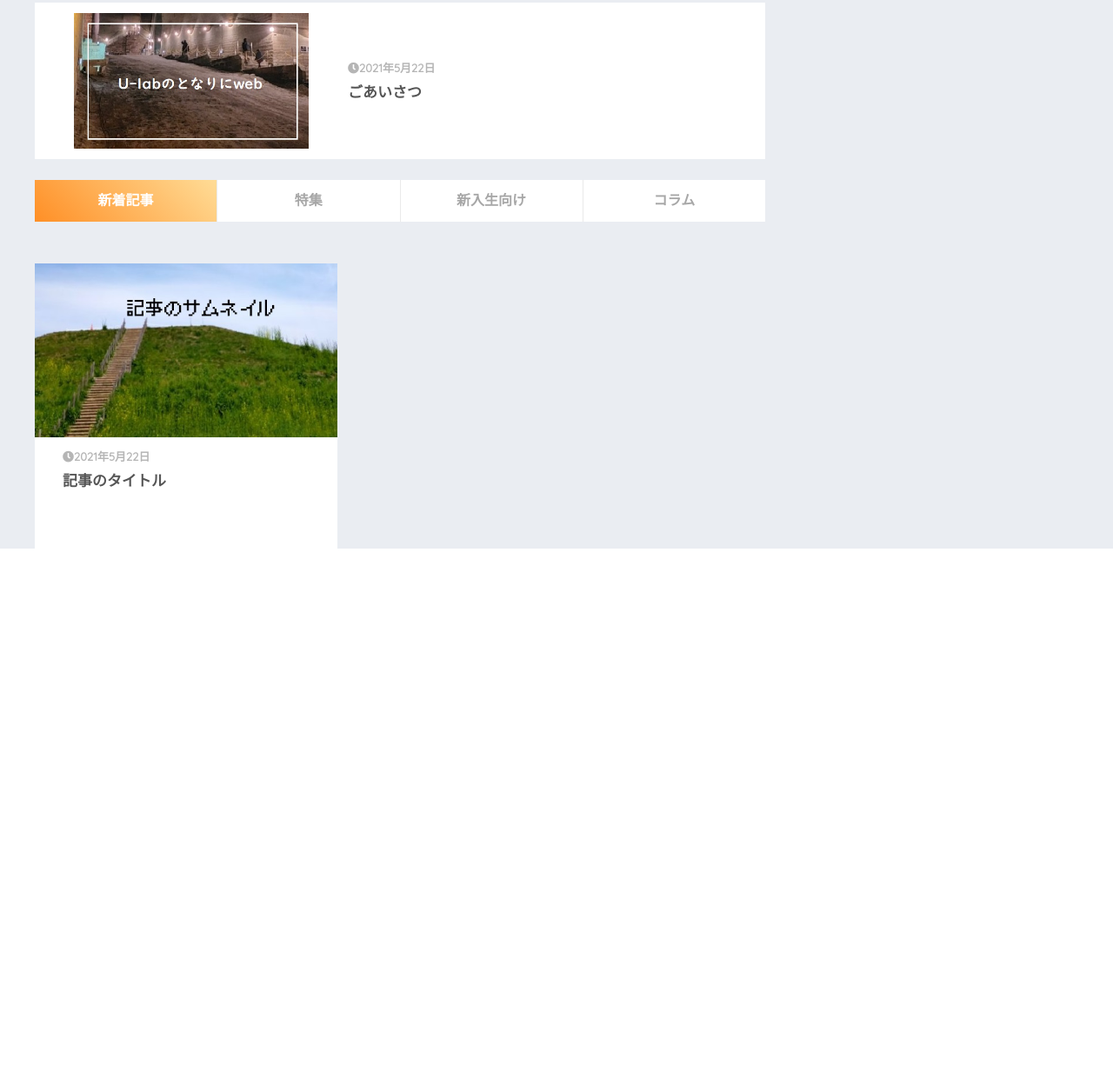
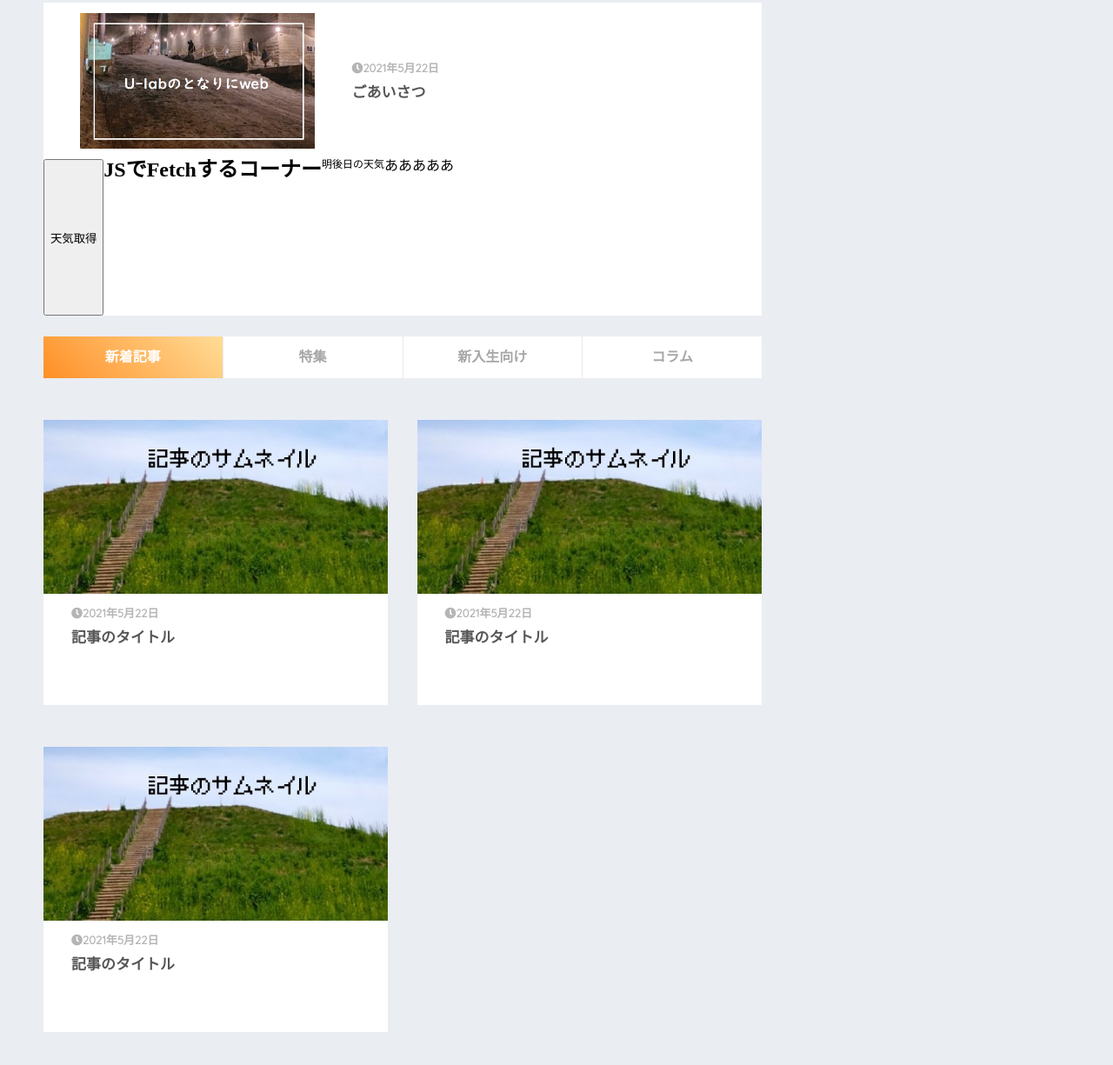
Before and after one commit to Usuyuki/html-css-js-handson-for-ulab-2021-public, a plain HTML site: page index.html in a window 1280 px wide. Shown: the part 513-1738 px from the top of the page at 87% size. Before the commit the page ends 1144 px from the top, so only its background shows below. Drawn offline with Linux system fonts and the light colour scheme.

Commit message:
feat 5/29

```diff
--- a/index.html
+++ b/index.html
@@ -35,6 +35,17 @@
                         </div>
                     </div>
                 </div>
+                <div class="top-article">
+                    <button onclick="getForecast()">天気取得</button>
+                    <h2 style="font-size:24px">JSでFetchするコーナー</h2>
+                    <p style="font-size:12px">明後日の天気</p>
+                    <div class="forecast-wrapper">
+                        <div id="forecastImg"></div>
+                        <p id="forecastMaxTemp">あああああ</p>
+                        <p id="forecastMinTemp"></p>
+                        <p id="forecastDetail"></p>
+                    </div>
+                </div>
                 <div class="select-genre">
                     <div class="genre">
                         <p>新着記事</p>
@@ -57,6 +68,20 @@
                             <h5>記事のタイトル</h5>
                         </div>
                     </div>
+                    <div class="card">
+                        <img src="handson_images/article-thubnail.jpg">
+                        <div>
+                            <p class="date"><i class="fas fa-clock"></i>2021年5月22日</p>
+                            <h5>記事のタイトル</h5>
+                        </div>
+                    </div>
+                    <div class="card">
+                        <img src="handson_images/article-thubnail.jpg">
+                        <div>
+                            <p class="date"><i class="fas fa-clock"></i>2021年5月22日</p>
+                            <h5>記事のタイトル</h5>
+                        </div>
+                    </div>
                 </div>
             </div>
             <div>
@@ -68,6 +93,7 @@
     </main>
     <footer>
     </footer>
+    <script type="text/javascript" src="index.js"></script>
 </body>
 
 </html>
--- /dev/null
+++ b/index.js
@@ -0,0 +1,18 @@
+/** @format */
+
+function getForecast() {
+  const url = "https://weather.tsukumijima.net/api/forecast/city/090010";
+
+  fetch(url)
+    .then((response) => response.json())
+    .then((data) => {
+      let forecastImgJS = data.forecasts[2].image.url;
+      let forecastMaxTempJS = data.forecasts[2].temperature.max.celsius;
+      let forecastMinTempJS = data.forecasts[2].temperature.min.celsius;
+      let forecastDetailJS = data.forecasts[2].detail.weather;
+      forecastImg.innerHTML = "<img src='" + forecastImgJS + "'>";
+      forecastMaxTemp.innerHTML = "最高気温" + forecastMaxTempJS + "度";
+      forecastMinTemp.innerHTML = "最低気温" + forecastMinTempJS + "度";
+      forecastDetail.innerHTML = forecastDetailJS;
+    });
+}
--- a/style.css
+++ b/style.css
@@ -34,7 +34,7 @@ main {
   display: grid;
   grid-auto-rows: auto;
   grid-template-columns: 70% 30%;
-  max-width: 1200px;
+  max-width: 1180px;
   margin: 0 auto;
   padding-top: 40px;
 }
@@ -115,8 +115,9 @@ h5 {
 }
 .card {
   background-color: #fff;
-  width: 348px;
+  width: 48%;
   height: 328px;
+  margin-bottom: 3em;
 }
 .card p {
   padding-top: 1em;
```
